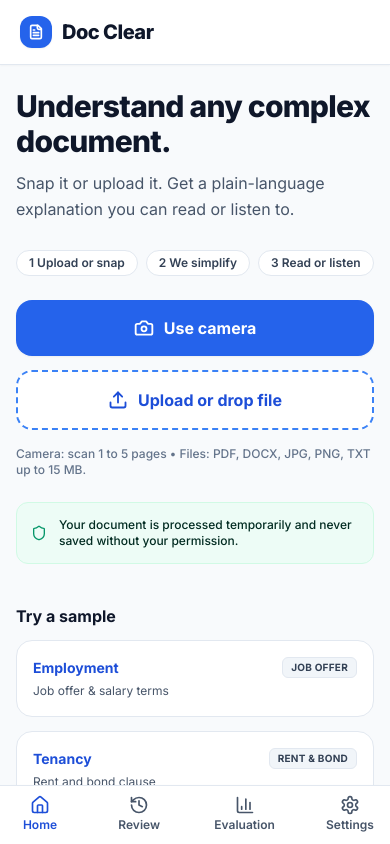
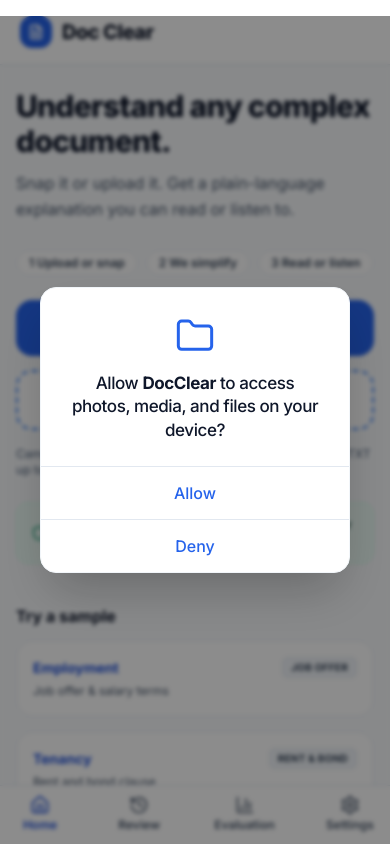
Before and after one commit to ndifonndem-glitch/DocClear, a Next.js app: page / in a window 390 px wide. Shown: the top 844 px of the page. Built offline with nearby package versions, Linux system fonts and the light colour scheme.

Commit message:
feat(permissions): Add mobile runtime permission dialog for camera & storage access

```diff
--- a/components/capture/CameraCapture.tsx
+++ b/components/capture/CameraCapture.tsx
@@ -20,6 +20,7 @@ import {
 } from "lucide-react";
 import { Button } from "@/components/ui/Button";
 import { ScannedPage } from "@/types/document";
+import { PermissionDialog, PermissionStatus } from "@/components/ui/PermissionDialog";
 
 export type SupportedFileType = "image" | "pdf" | "docx" | "text";
 
@@ -58,6 +59,11 @@ export const CameraCapture: React.FC<CameraCaptureProps> = ({
   const [inspectingPage, setInspectingPage] = useState<ScannedPage | null>(null);
   const [shutterFlash, setShutterFlash] = useState(false);
 
+  // Permission Prompt State
+  const [isPermissionDialogOpen, setIsPermissionDialogOpen] = useState(false);
+  const [permissionStatus, setPermissionStatus] = useState<PermissionStatus>("undecided");
+  const [pendingAction, setPendingAction] = useState<"camera" | "upload" | null>(null);
+
   // Local pages inside the camera viewfinder session
   const [localPages, setLocalPages] = useState<ScannedPage[]>([]);
 
@@ -72,6 +78,56 @@ export const CameraCapture: React.FC<CameraCaptureProps> = ({
       setLocalPages(scannedPages);
     }
   }, [scannedPages]);
+
+  // Read saved permission status & listen for global prompt events
+  useEffect(() => {
+    const saved = localStorage.getItem("docclear_device_permission") as PermissionStatus | null;
+    if (saved) {
+      setPermissionStatus(saved);
+    }
+
+    const handleGlobalPrompt = () => {
+      setIsPermissionDialogOpen(true);
+    };
+
+    window.addEventListener("docclear-prompt-permission", handleGlobalPrompt);
+    return () => {
+      window.removeEventListener("docclear-prompt-permission", handleGlobalPrompt);
+    };
+  }, []);
+
+  const handleCameraButtonClick = () => {
+    const saved = localStorage.getItem("docclear_device_permission");
+    if (saved !== "granted") {
+      setPendingAction("camera");
+      setIsPermissionDialogOpen(true);
+      return;
+    }
+    startCamera();
+  };
+
+  const handleUploadButtonClick = () => {
+    const saved = localStorage.getItem("docclear_device_permission");
+    if (saved !== "granted") {
+      setPendingAction("upload");
+      setIsPermissionDialogOpen(true);
+      return;
+    }
+    fileInputRef.current?.click();
+  };
+
+  const handlePermissionDecision = (status: PermissionStatus) => {
+    setPermissionStatus(status);
+    setIsPermissionDialogOpen(false);
+    if (status === "granted") {
+      if (pendingAction === "camera") {
+        startCamera();
+      } else if (pendingAction === "upload") {
+        fileInputRef.current?.click();
+      }
+    }
+    setPendingAction(null);
+  };
 
   // Stop camera stream on unmount
   useEffect(() => {
@@ -344,7 +400,7 @@ export const CameraCapture: React.FC<CameraCaptureProps> = ({
         {/* Solid Blue Button: Use camera */}
         <button
           type="button"
-          onClick={startCamera}
+          onClick={handleCameraButtonClick}
           className="flex-1 flex items-center justify-center gap-2.5 px-6 py-4 bg-blue-600 hover:bg-blue-700 active:bg-blue-800 text-white rounded-2xl font-bold text-base shadow-sm transition-all focus:outline-none focus:ring-4 focus:ring-blue-200 min-h-[56px]"
           aria-label="Use camera to scan document (up to 5 pages)"
         >
@@ -360,7 +416,7 @@ export const CameraCapture: React.FC<CameraCaptureProps> = ({
         {/* Dashed Border Button: Upload or drop file */}
         <button
           type="button"
-          onClick={() => fileInputRef.current?.click()}
+          onClick={handleUploadButtonClick}
           onDragOver={(e) => {
             e.preventDefault();
             setIsDragOver(true);
@@ -378,6 +434,23 @@ export const CameraCapture: React.FC<CameraCaptureProps> = ({
           <span>Upload or drop file</span>
         </button>
       </div>
+
+      {/* Permission Denied Recovery Notice */}
+      {permissionStatus === "denied" && (
+        <div className="p-3 bg-amber-50 border border-amber-200 rounded-xl flex items-center justify-between text-xs text-amber-900 animate-in fade-in">
+          <div className="flex items-center gap-2">
+            <AlertCircle className="w-4 h-4 text-amber-600 flex-shrink-0" />
+            <span>Photo & device file access is currently denied.</span>
+          </div>
+          <button
+            type="button"
+            onClick={() => setIsPermissionDialogOpen(true)}
+            className="font-bold text-blue-700 hover:text-blue-800 underline min-h-[36px] px-2"
+          >
+            Grant Access
+          </button>
+        </div>
+      )}
 
       <div className="text-xs text-slate-500 font-medium">
         Camera: scan 1 to 5 pages • Files: PDF, DOCX, JPG, PNG, TXT up to 15 MB.
@@ -469,7 +542,7 @@ export const CameraCapture: React.FC<CameraCaptureProps> = ({
             {scannedPages.length < MAX_PAGES_LIMIT && (
               <button
                 type="button"
-                onClick={startCamera}
+                onClick={handleCameraButtonClick}
                 className="aspect-[3/4] rounded-xl border-2 border-dashed border-blue-400 bg-blue-50/40 hover:bg-blue-50/80 text-blue-700 flex flex-col items-center justify-center gap-2 transition-all p-3 group min-h-[44px]"
                 aria-label={`Add page ${scannedPages.length + 1} of ${MAX_PAGES_LIMIT}`}
               >
@@ -804,6 +877,13 @@ export const CameraCapture: React.FC<CameraCaptureProps> = ({
           </div>
         </div>
       )}
+
+      {/* SYSTEM PERMISSION CONSENT MODAL */}
+      <PermissionDialog
+        forceOpen={isPermissionDialogOpen}
+        onPermissionChange={handlePermissionDecision}
+        onClose={() => setIsPermissionDialogOpen(false)}
+      />
     </div>
   );
 };
--- a/components/layout/Navbar.tsx
+++ b/components/layout/Navbar.tsx
@@ -3,7 +3,7 @@
 import React, { useState, useEffect } from "react";
 import Link from "next/link";
 import { usePathname, useRouter } from "next/navigation";
-import { FileText, BarChart3, Home, History, Settings, RotateCcw, X, Volume2, Type, Trash2, ShieldCheck, Check } from "lucide-react";
+import { FileText, BarChart3, Home, History, Settings, RotateCcw, X, Volume2, Type, Trash2, ShieldCheck, Check, Folder } from "lucide-react";
 
 export const Navbar = () => {
   const pathname = usePathname();
@@ -12,6 +12,7 @@ export const Navbar = () => {
   const [isSettingsOpen, setIsSettingsOpen] = useState(false);
   const [speechRate, setSpeechRate] = useState(1.0);
   const [clearedNotice, setClearedNotice] = useState(false);
+  const [permissionStatus, setPermissionStatus] = useState<string>("undecided");
 
   useEffect(() => {
     const saved = localStorage.getItem("docclear_text_scale");
@@ -23,7 +24,19 @@ export const Navbar = () => {
     if (savedRate) {
       setSpeechRate(parseFloat(savedRate));
     }
-  }, []);
+    const savedPerm = localStorage.getItem("docclear_device_permission");
+    if (savedPerm) {
+      setPermissionStatus(savedPerm);
+    }
+  }, [isSettingsOpen]);
+
+  const handleResetPermission = () => {
+    localStorage.removeItem("docclear_device_permission");
+    setPermissionStatus("undecided");
+    setIsSettingsOpen(false);
+    // Dispatch custom event to notify page/capture components to show dialog
+    window.dispatchEvent(new CustomEvent("docclear-prompt-permission"));
+  };
 
   const toggleTextScale = () => {
     const next = !isLargeText;
@@ -277,7 +290,37 @@ export const Navbar = () => {
                 )}
               </div>
 
-              {/* 4. App Info & Accessibility Badge */}
+              {/* 4. Device Permissions (Photos & Files) */}
+              <div className="pt-2 border-t border-slate-100">
+                <label className="text-xs font-bold uppercase tracking-wider text-slate-500 mb-2 flex items-center gap-1.5">
+                  <Folder className="w-4 h-4 text-blue-600" />
+                  Device Permissions (Photos & Media)
+                </label>
+                <div className="flex items-center justify-between mt-1 mb-2.5 text-xs">
+                  <span className="text-slate-600 font-medium">Access Status:</span>
+                  <span
+                    className={`font-bold px-2 py-0.5 rounded-full text-[11px] ${
+                      permissionStatus === "granted"
+                        ? "bg-emerald-100 text-emerald-800 border border-emerald-200"
+                        : permissionStatus === "denied"
+                        ? "bg-rose-100 text-rose-800 border border-rose-200"
+                        : "bg-amber-100 text-amber-800 border border-amber-200"
+                    }`}
+                  >
+                    {permissionStatus === "granted" ? "✓ Allowed" : permissionStatus === "denied" ? "✕ Denied" : "Pending Prompt"}
+                  </span>
+                </div>
+                <button
+                  type="button"
+                  onClick={handleResetPermission}
+                  className="w-full py-2.5 px-4 rounded-xl border border-slate-200 bg-white hover:bg-blue-50 hover:border-blue-300 text-slate-700 hover:text-blue-800 text-xs font-semibold transition-colors min-h-[44px] flex items-center justify-center gap-2"
+                >
+                  <RotateCcw className="w-4 h-4 text-blue-600" />
+                  Reset & Test Permission Prompt
+                </button>
+              </div>
+
+              {/* 5. App Info & Accessibility Badge */}
               <div className="p-3 bg-slate-50 rounded-xl border border-slate-200 text-xs text-slate-600 space-y-1">
                 <div className="flex items-center gap-1.5 text-slate-800 font-bold">
                   <ShieldCheck className="w-4 h-4 text-blue-600" />
--- /dev/null
+++ b/components/ui/PermissionDialog.tsx
@@ -0,0 +1,116 @@
+"use client";
+
+import React, { useState, useEffect } from "react";
+
+export type PermissionStatus = "undecided" | "granted" | "denied";
+
+interface PermissionDialogProps {
+  onPermissionChange?: (status: PermissionStatus) => void;
+  forceOpen?: boolean;
+  onClose?: () => void;
+}
+
+export const PermissionDialog: React.FC<PermissionDialogProps> = ({
+  onPermissionChange,
+  forceOpen = false,
+  onClose,
+}) => {
+  const [isOpen, setIsOpen] = useState(false);
+  const [permissionStatus, setPermissionStatus] = useState<PermissionStatus>("undecided");
+
+  useEffect(() => {
+    // Check if user already granted or denied permission
+    const saved = localStorage.getItem("docclear_device_permission") as PermissionStatus | null;
+    if (saved) {
+      setPermissionStatus(saved);
+      if (onPermissionChange) onPermissionChange(saved);
+    }
+
+    // Open if forceOpen is true, or if no decision has been saved yet
+    if (forceOpen) {
+      setIsOpen(true);
+    } else if (!saved) {
+      // Short delay on initial mount for natural mobile app launch feel
+      const timer = setTimeout(() => {
+        setIsOpen(true);
+      }, 400);
+      return () => clearTimeout(timer);
+    }
+  }, [forceOpen]);
+
+  const handleAllow = () => {
+    localStorage.setItem("docclear_device_permission", "granted");
+    setPermissionStatus("granted");
+    setIsOpen(false);
+    if (onPermissionChange) onPermissionChange("granted");
+    if (onClose) onClose();
+  };
+
+  const handleDeny = () => {
+    localStorage.setItem("docclear_device_permission", "denied");
+    setPermissionStatus("denied");
+    setIsOpen(false);
+    if (onPermissionChange) onPermissionChange("denied");
+    if (onClose) onClose();
+  };
+
+  if (!isOpen) return null;
+
+  return (
+    <div
+      role="dialog"
+      aria-modal="true"
+      aria-labelledby="permission-dialog-title"
+      className="fixed inset-0 z-50 flex items-center justify-center p-4 bg-black/45 backdrop-blur-[2px] animate-in fade-in duration-200"
+    >
+      <div className="w-[310px] sm:w-[340px] bg-white dark:bg-slate-900 rounded-2xl shadow-2xl overflow-hidden border border-slate-100 dark:border-slate-800 transition-all scale-100">
+        {/* Content Header */}
+        <div className="pt-7 pb-6 px-6 flex flex-col items-center text-center">
+          {/* Blue folder icon matching Android/Mobile OS design */}
+          <div className="mb-4 text-blue-600 dark:text-blue-500" aria-hidden="true">
+            <svg
+              className="w-10 h-10"
+              viewBox="0 0 24 24"
+              fill="none"
+              stroke="currentColor"
+              strokeWidth="1.8"
+              strokeLinecap="round"
+              strokeLinejoin="round"
+            >
+              <path d="M4 20h16a2 2 0 0 0 2-2V8a2 2 0 0 0-2-2h-7.93a2 2 0 0 1-1.66-.9l-.82-1.2A2 2 0 0 0 7.93 3H4a2 2 0 0 0-2 2v13c0 1.1.9 2 2 2Z" />
+            </svg>
+          </div>
+
+          <h2
+            id="permission-dialog-title"
+            className="text-slate-900 dark:text-slate-100 text-[17px] sm:text-[18px] font-medium leading-snug tracking-tight"
+          >
+            Allow <span className="font-bold">DocClear</span> to access photos, media, and files on your device?
+          </h2>
+        </div>
+
+        {/* Action: Allow */}
+        <div className="border-t border-slate-200 dark:border-slate-800">
+          <button
+            type="button"
+            onClick={handleAllow}
+            className="w-full py-3.5 text-center text-[16px] font-medium text-blue-600 dark:text-blue-400 hover:bg-blue-50/60 dark:hover:bg-slate-800/80 active:bg-blue-100/50 transition-colors focus:outline-none focus:ring-2 focus:ring-inset focus:ring-blue-500"
+          >
+            Allow
+          </button>
+        </div>
+
+        {/* Action: Deny */}
+        <div className="border-t border-slate-200 dark:border-slate-800">
+          <button
+            type="button"
+            onClick={handleDeny}
+            className="w-full py-3.5 text-center text-[16px] font-medium text-blue-600 dark:text-blue-400 hover:bg-blue-50/60 dark:hover:bg-slate-800/80 active:bg-blue-100/50 transition-colors focus:outline-none focus:ring-2 focus:ring-inset focus:ring-blue-500"
+          >
+            Deny
+          </button>
+        </div>
+      </div>
+    </div>
+  );
+};
```
